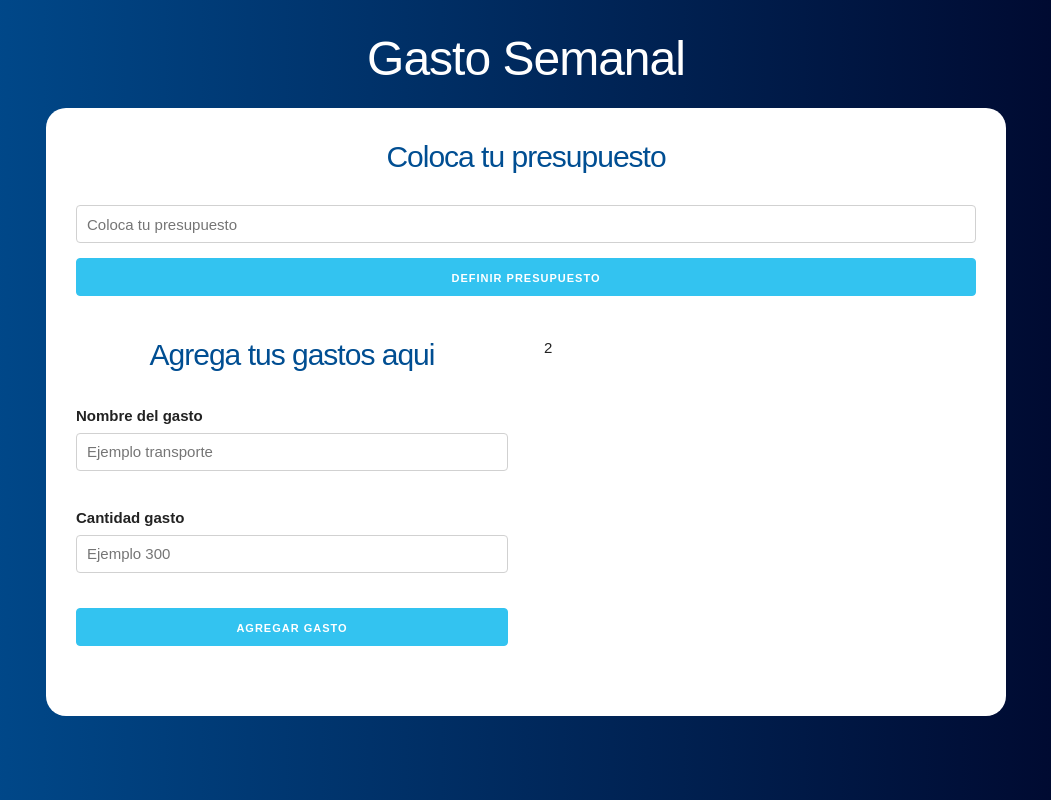
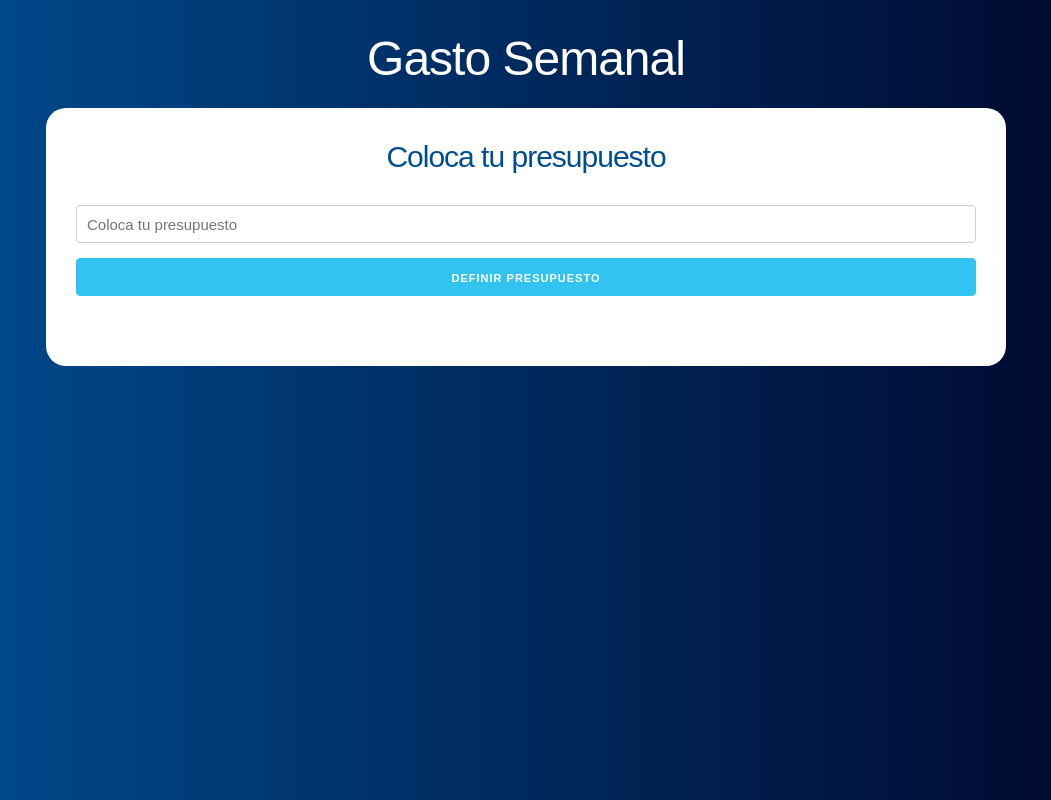
Before and after one commit to Edxon20/Proyecto-Presupuesto, a React (Create React App) app: page / in a window 1280 px wide. Shown: the whole page, without its empty margins (114-1165 px from the left). Built offline with nearby package versions, Linux system fonts and the light colour scheme.

Commit message:
Carga condicional de componente princial

```diff
--- a/src/App.js
+++ b/src/App.js
@@ -7,6 +7,7 @@ function App() {
   //definir el state
   const [presupuesto,guardarPresupuesto] = useState(0);
   const [restante,guardarRestante] = useState(0);
+  const [mostrarpregunta,actualizarPregunta ] = useState(true);
 
 
   return (
@@ -17,20 +18,24 @@ function App() {
 
 
         <div className='contenido-principal contenido'>
+          { mostrarpregunta ?
+          (
           <Pregunta
             guardarPresupuesto={guardarPresupuesto}
             guardarRestante={guardarRestante}
+            actualizarPregunta={actualizarPregunta}
           />
-
+          ) :  (
               <div className='row'>
                 <div className='one-half column'>
-              <Formulario/>
+                  <Formulario />
                 </div>
 
                 <div className='one-half column'>
                   2
                 </div>
               </div>
+          ) }
         </div>
       </header>
     </div>
```
Lines whose indentation alone changed are shown as unchanged.
